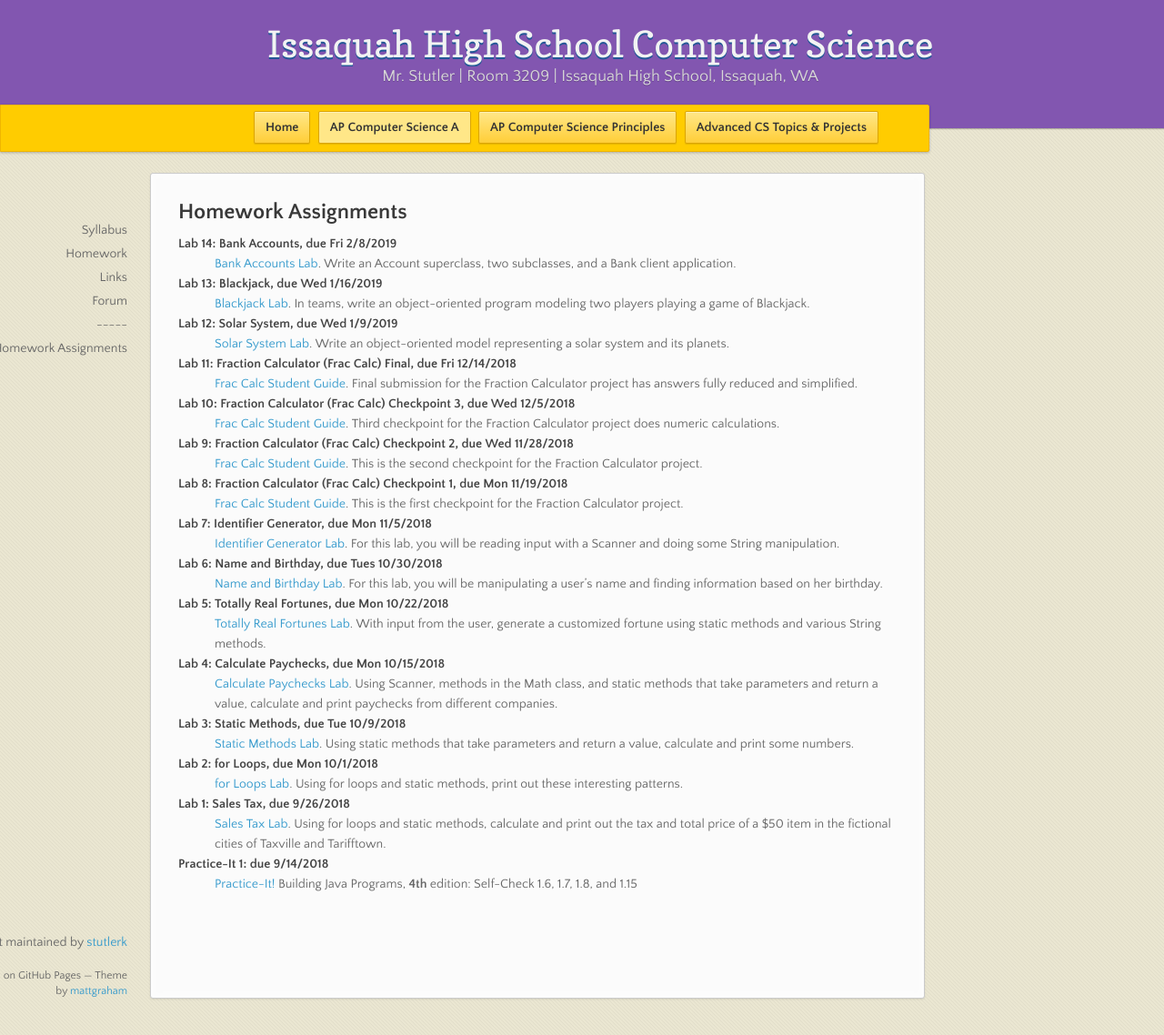
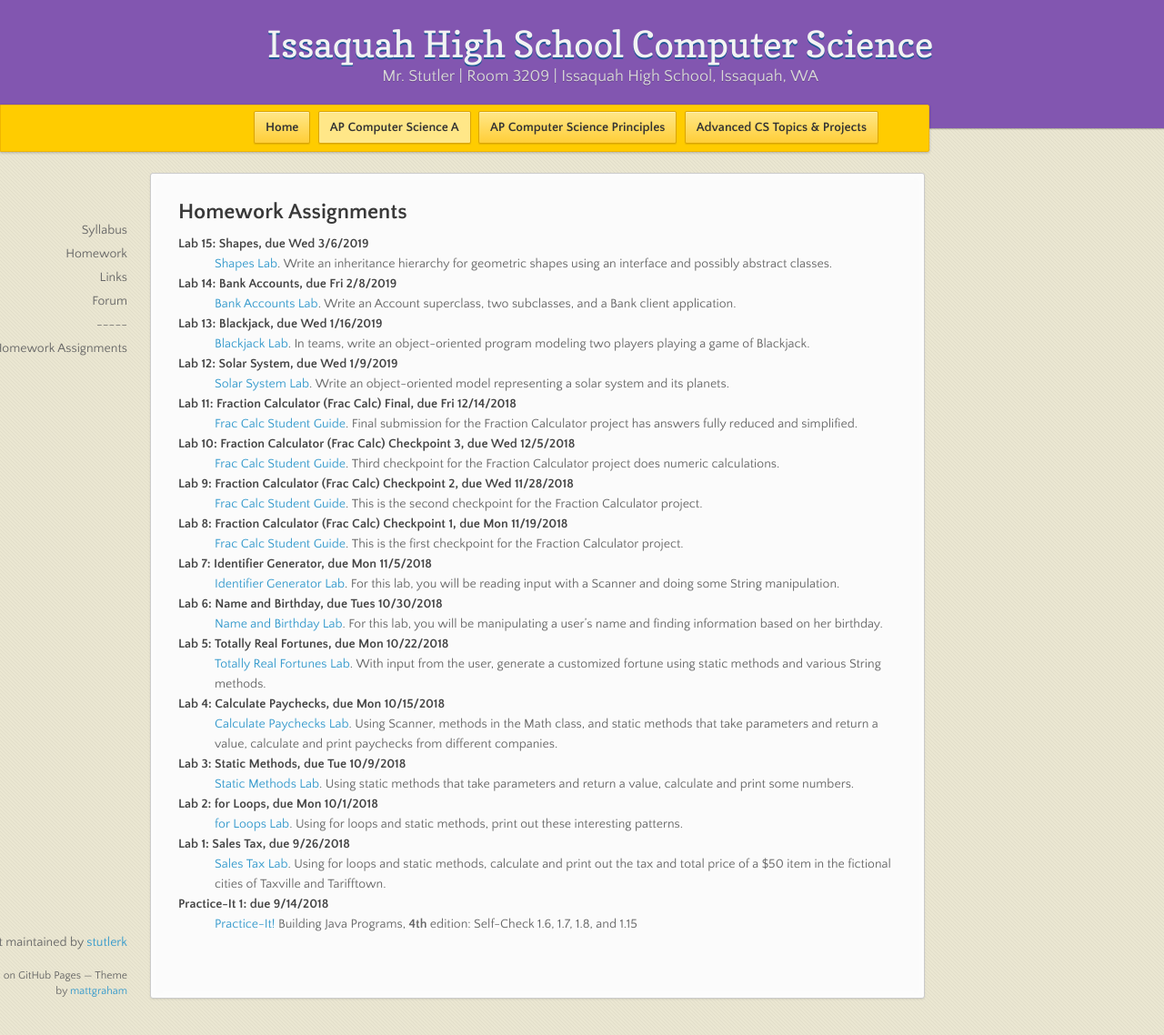
Before and after one commit to stutlerk/ihs-website, a Jekyll site: the page built from _apcsa/homework.html, in a window 1280 px wide and 1138 px high. Shown: the whole window at 91% size. Built offline with Jekyll 4.4.1, drawn with Linux system fonts in a browser that asks for light colours; nearby versions of some CDN libraries.

Commit message:
Update homework.html

```diff
--- a/_apcsa/homework.html
+++ b/_apcsa/homework.html
@@ -6,6 +6,9 @@ layout: course
 <section>
 <h2>Homework Assignments</h2>
   <dl>
+    <dt>Lab 15: Shapes, due Wed 3/6/2019</dt>
+    <dd><a href="" target="_blank">Shapes Lab</a>. Write an inheritance hierarchy for geometric shapes using an interface and possibly abstract classes.</dd>
+
     <dt>Lab 14: Bank Accounts, due Fri 2/8/2019</dt>
     <dd><a href="https://issaquahwednet-my.sharepoint.com/:w:/g/personal/stutlerk_issaquah_wednet_edu/Ee-OZHreDFlFjPGlcsh0C6IBjv9K4wwXSfagjZMYfnLs5A?e=qrEZEp" target="_blank">Bank Accounts Lab</a>. Write an Account superclass, two subclasses, and a Bank client application.</dd>
 
```
